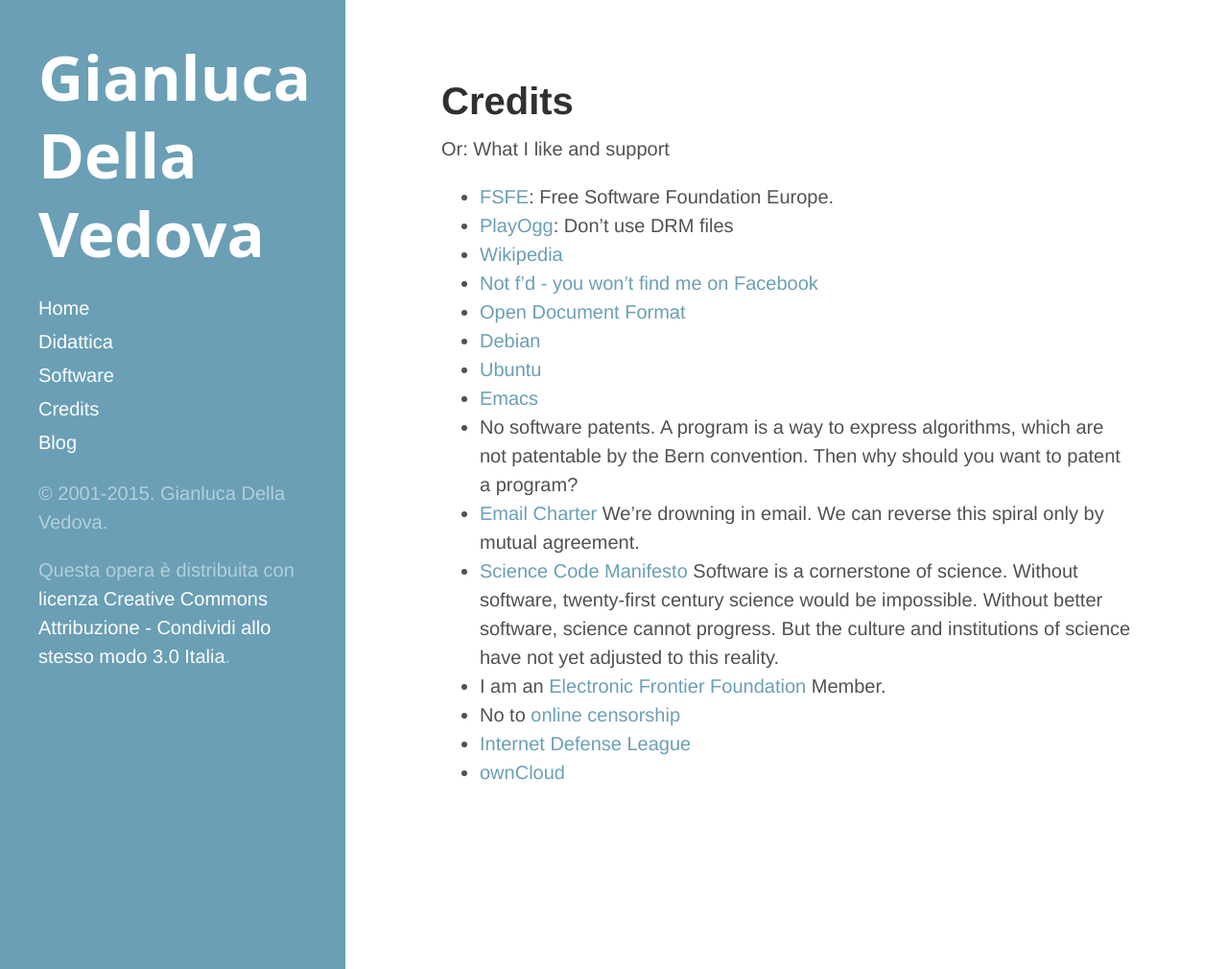
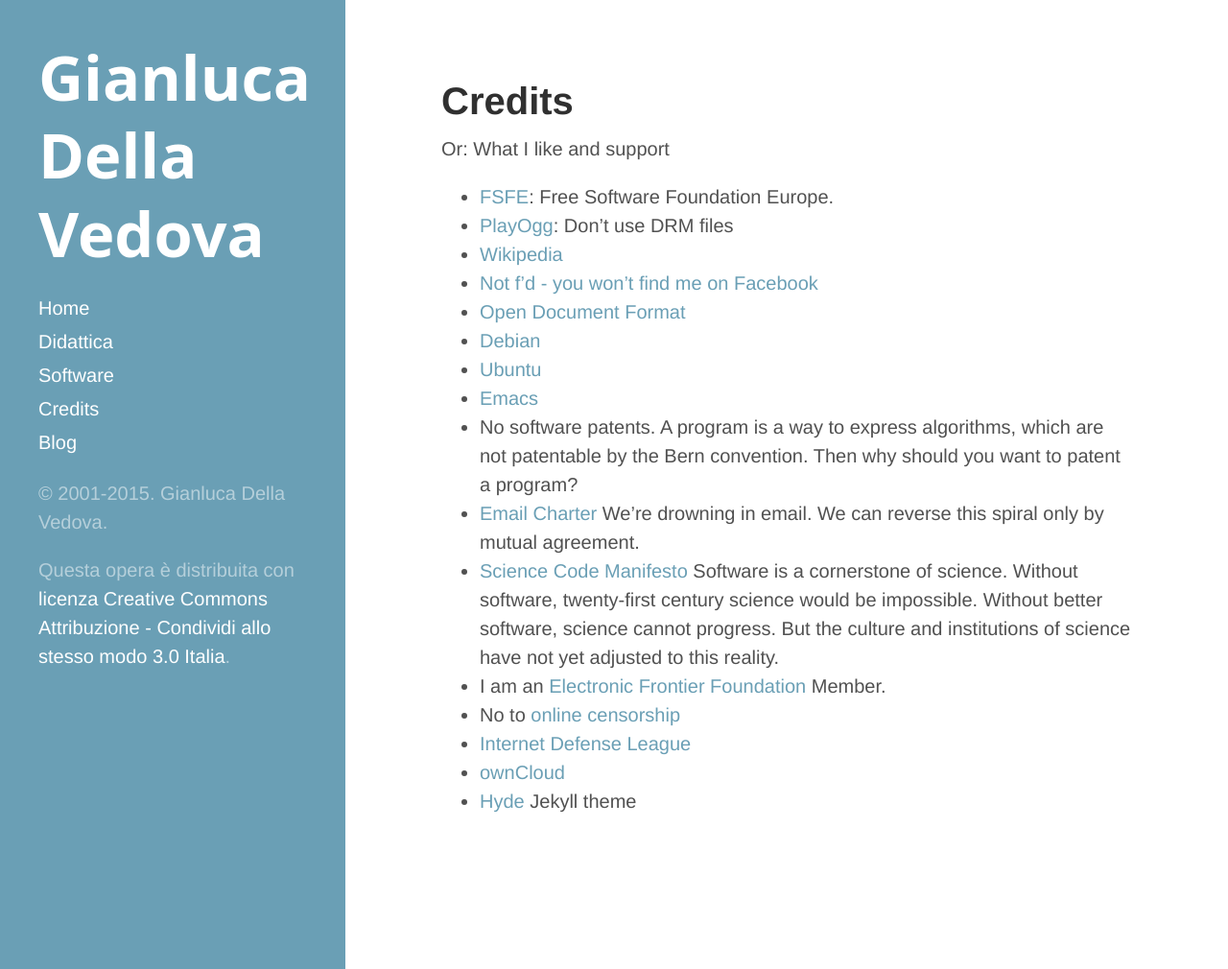
Before and after one commit to gdv/gianluca.dellavedova.org, a Jekyll site: the page built from credits.md, in a window 1280 px wide and 1010 px high. Shown: the whole window at 96% size. Built offline with Jekyll 4.4.1, drawn with Linux system fonts in a browser that asks for light colours; Markdown is read by kramdown in place of the engine named in the settings.

Commit message:
Credited hyde theme

```diff
--- a/credits.md
+++ b/credits.md
@@ -24,3 +24,5 @@
 *   No to [online censorship](https://www.eff.org/pages/say-no-to-online-censorship)
 *   [Internet Defense League](http://internetdefenseleague.org)
 *   [ownCloud](https://owncloud.org/)
+*   [Hyde](http://drjekyllthemes.github.io/jekyll-minimal-theme)
+    Jekyll theme
```
